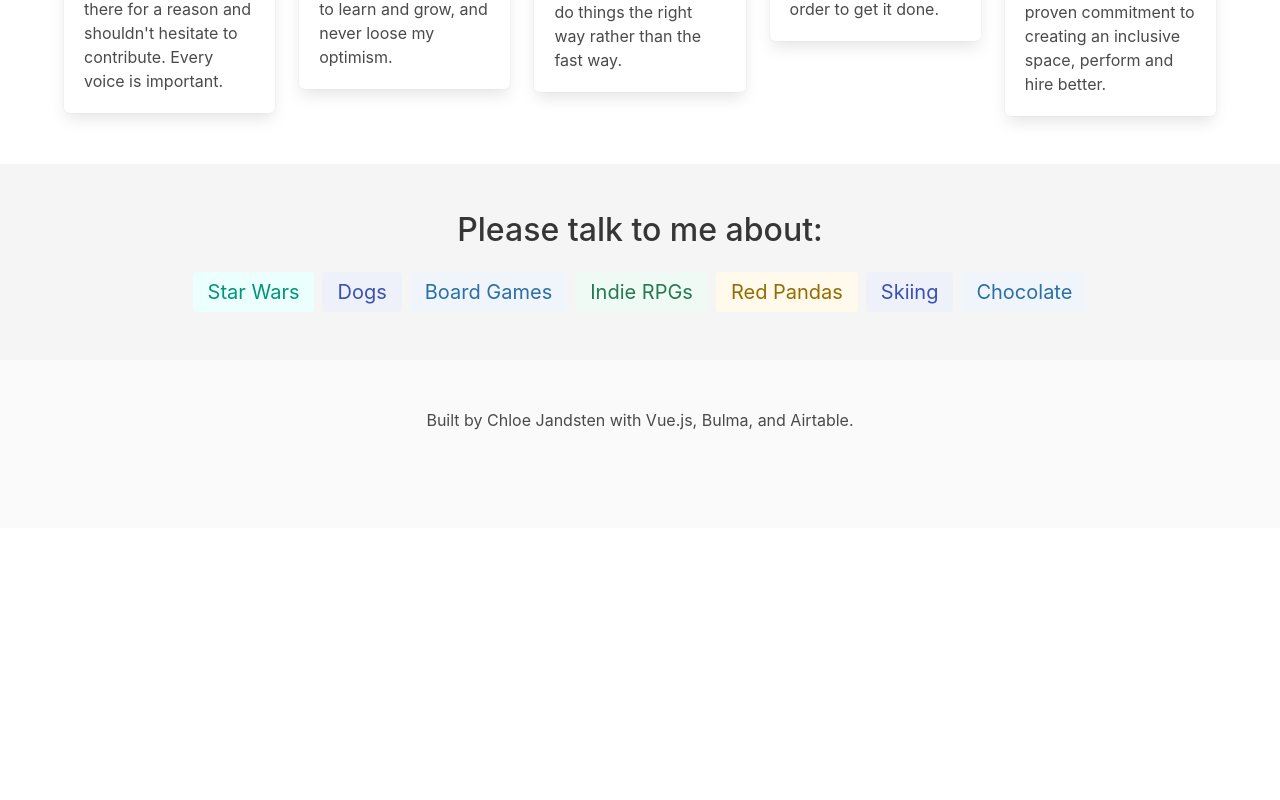
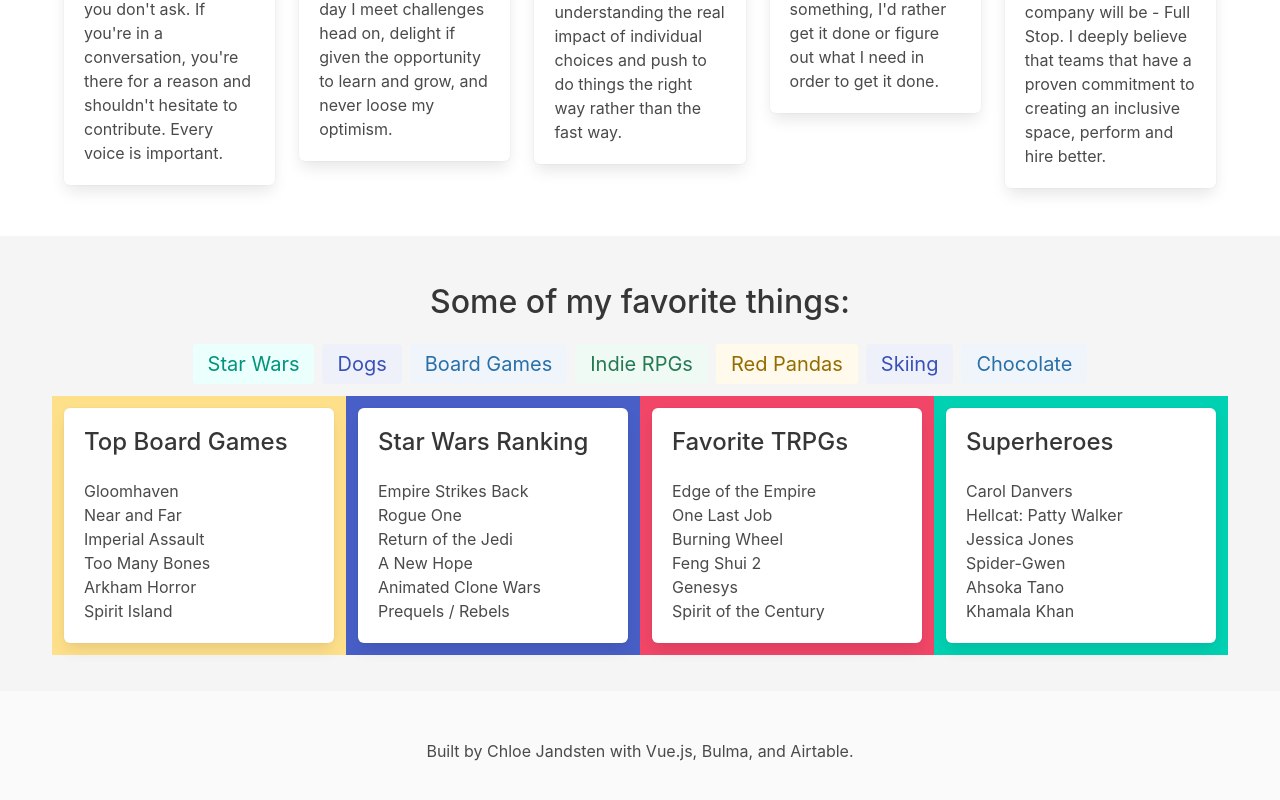
Before and after one commit to KuroiiJ/portfolio, a Vue app: page /about in a window 1280 px wide. Shown: the part 782-1582 px from the top of the page. Before the commit the page ends 1310 px from the top, so only its background shows below. Built offline with nearby package versions, Linux system fonts and the light colour scheme; what vue-simple-markdown would draw is missing.

Commit message:
Many updates

```diff
--- a/public/index.html
+++ b/public/index.html
@@ -1,5 +1,5 @@
 <!DOCTYPE html>
-<html lang="en">
+<html class="has-navbar-fixed-top" lang="en">
   <head>
     <meta charset="utf-8">
     <meta http-equiv="X-UA-Compatible" content="IE=edge">
@@ -7,7 +7,7 @@
     <link rel="icon" href="<%= BASE_URL %>.chloe-j-logo.png">
     <title><%= htmlWebpackPlugin.options.title %></title>
   </head>
-  <body>
+  <body >
     <noscript>
       <strong>We're sorry but <%= htmlWebpackPlugin.options.title %> doesn't work properly without JavaScript enabled. Please enable it to continue.</strong>
     </noscript>
--- a/src/App.vue
+++ b/src/App.vue
@@ -1,7 +1,7 @@
 <template>
   <div id="app">
     <meta name="viewport" content="width=device-width, initial-scale=1">
-    <nav class="navbar" role="navigation" aria-label="main navigation">
+    <nav class="navbar is-fixed-top" role="navigation" aria-label="main navigation">
       <div class="navbar-brand">
         <router-link class="navbar-item" to="/">
           <img src="./assets/vertical-logo.png" height="100">
--- a/src/components/PostCard.vue
+++ b/src/components/PostCard.vue
@@ -26,10 +26,7 @@
 					<div class="tags are-small is-centered">
 						<div v-for="tech in Tech" v-bind:key="tech">
 							<span class="tag is-primary is-light">{{tech}}</span>
-
-
 						</div>
-
 					</div>
 				</div>
 
--- a/src/views/About.vue
+++ b/src/views/About.vue
@@ -22,10 +22,15 @@
 	<section class="section has-background-light">
 		<div class="container">
 			<h2 class="title is-3 has-text-weight-medium has-text-centered">
-				Pitch?
+				Story
 
 			</h2>
 			<p>
+			I usually start a self-introduction by saying it all began when I watched Star Wars
+			for the first time in kindergarten, and that it's been pretty much that ever since.
+			But since you're on my website, I'll assume you want to know a bit about how I got
+			around to taking up software engineering! <br/> <br/>
+
 			After several years working near exclusively with developers, focused on marketing a developer tool to developers, and attending developer events;
 			I realized that somewhere along the way I'd developed a desire to step into the world I'd been auditing.
 			</p>
@@ -40,7 +45,7 @@
 		</h2>
 
 		<div class="container">
-			<div class="columns  ">
+			<div class="columns is-multilined ">
 				<div class="column  ">
 					<div class="box">
 						<h3 class="title is-4 has-text-weight-medium">
@@ -98,7 +103,7 @@
 
 	<section class="section has-background-light">
 		<h2 class="title is-3 has-text-weight-medium has-text-centered">
-			Please talk to me about:
+			Some of my favorite things:
 		</h2>
 
 		<div class="tags are-large is-centered">
@@ -109,8 +114,73 @@
 			<span class="tag is-warning is-light">Red Pandas</span>
 			<span class="tag is-link is-light">Skiing</span>
 			<span class="tag is-info is-light">Chocolate</span>
+        </div>
 
+		<div class="container">
+			<div class="columns is-multilined ">
+				<div class="column has-background-warning is-one-quarter">
+					<div class="box">
+						<h3 class="title is-4 has-text-weight-medium">
+							Top Board Games
+						</h3>
+						<ul>
+							<li>Gloomhaven</li>
+							<li>Near and Far</li>
+							<li>Imperial Assault</li>
+							<li>Too Many Bones</li>
+							<li>Arkham Horror</li>
+							<li>Spirit Island</li>
+						</ul>
 					</div>
+				</div>
+				<div class="column has-background-link is-one-quarter">
+					<div class="box">
+						<h3 class="title is-4 has-text-weight-medium">
+							Star Wars Ranking
+						</h3>
+						<ul>
+							<li>Empire Strikes Back</li>
+							<li>Rogue One</li>
+							<li>Return of the Jedi</li>
+							<li>A New Hope</li>
+							<li>Animated Clone Wars</li>
+							<li>Prequels / Rebels</li>
+						</ul>
+					</div>
+				</div>
+				<div class="column has-background-danger is-one-quarter">
+					<div class="box">
+						<h3 class="title is-4 has-text-weight-medium">
+							Favorite TRPGs
+						</h3>
+						<ul>
+							<li>Edge of the Empire</li>
+							<li>One Last Job</li>
+							<li>Burning Wheel</li>
+							<li>Feng Shui 2</li>
+							<li>Genesys</li>
+							<li>Spirit of the Century</li>
+						</ul>
+					</div>
+				</div>
+				<div class="column has-background-primary is-one-quarter">
+					<div class="box">
+						<h3 class="title is-4 has-text-weight-medium">
+							Superheroes
+						</h3>
+						<ul>
+							<li>Carol Danvers</li>
+							<li>Hellcat: Patty Walker</li>
+							<li>Jessica Jones</li>
+							<li>Spider-Gwen</li>
+							<li>Ahsoka Tano</li>
+							<li>Khamala Khan</li>
+						</ul>
+					</div>
+				</div>
+			</div>
+		</div>
+
 	</section>
 
 
--- a/src/views/Contact.vue
+++ b/src/views/Contact.vue
@@ -4,7 +4,7 @@
 			<div class="hero-body">
 				<div class="container">
 					<h1 class="title is-2">
-						Wanna chat or work together?
+						Where to find me
 					</h1>
 				</div>
 			</div>
@@ -13,10 +13,21 @@
 
 
 
-		<section class="section">
+		<section class="section has-background-light">
+			<container>
 				<h2 class="title is-3 has-text-weight-medium has-text-centered">
-				Get in touch with me!
+						Get in touch
 				</h2>
+
+				<h3 class="is-size-5 has-text-centered">
+					Disagree with my Star Wars rankings and want to yell about it? I'm down!
+					<br/>
+					Want to connect and talk tech or work together on a project? Also great!
+					<br/><br/>
+					Either way, here's where you can find me:
+					<br/><br/>
+				</h3>
+
 				<div class="container">
 					<div class="columns is-centered">
 						<div class="column is-three-fifths">
@@ -43,6 +54,7 @@
 						</div>
 					</div>
 				</div>
+			</container>
 		</section>
 
 
```
Lines whose indentation alone changed are shown as unchanged.
